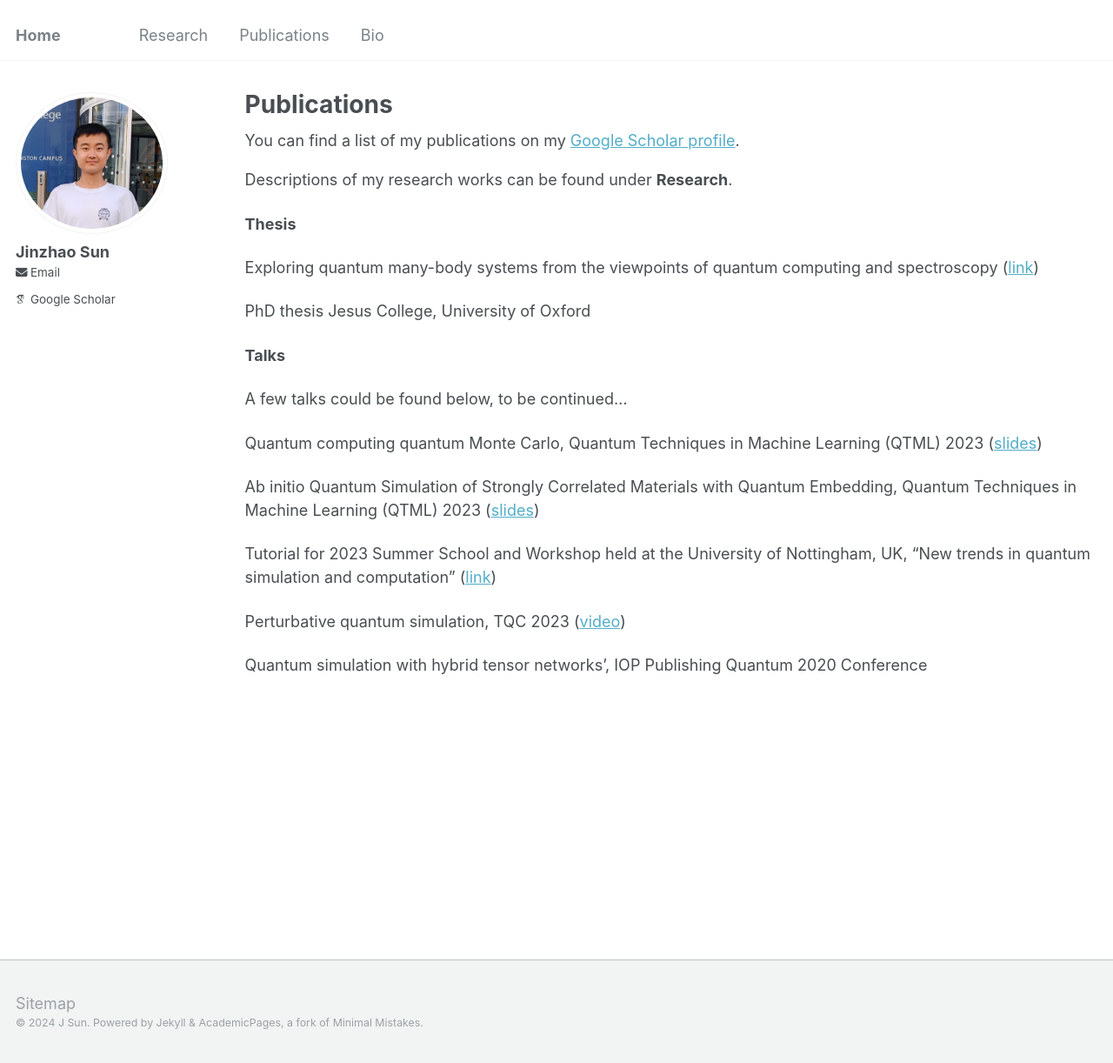
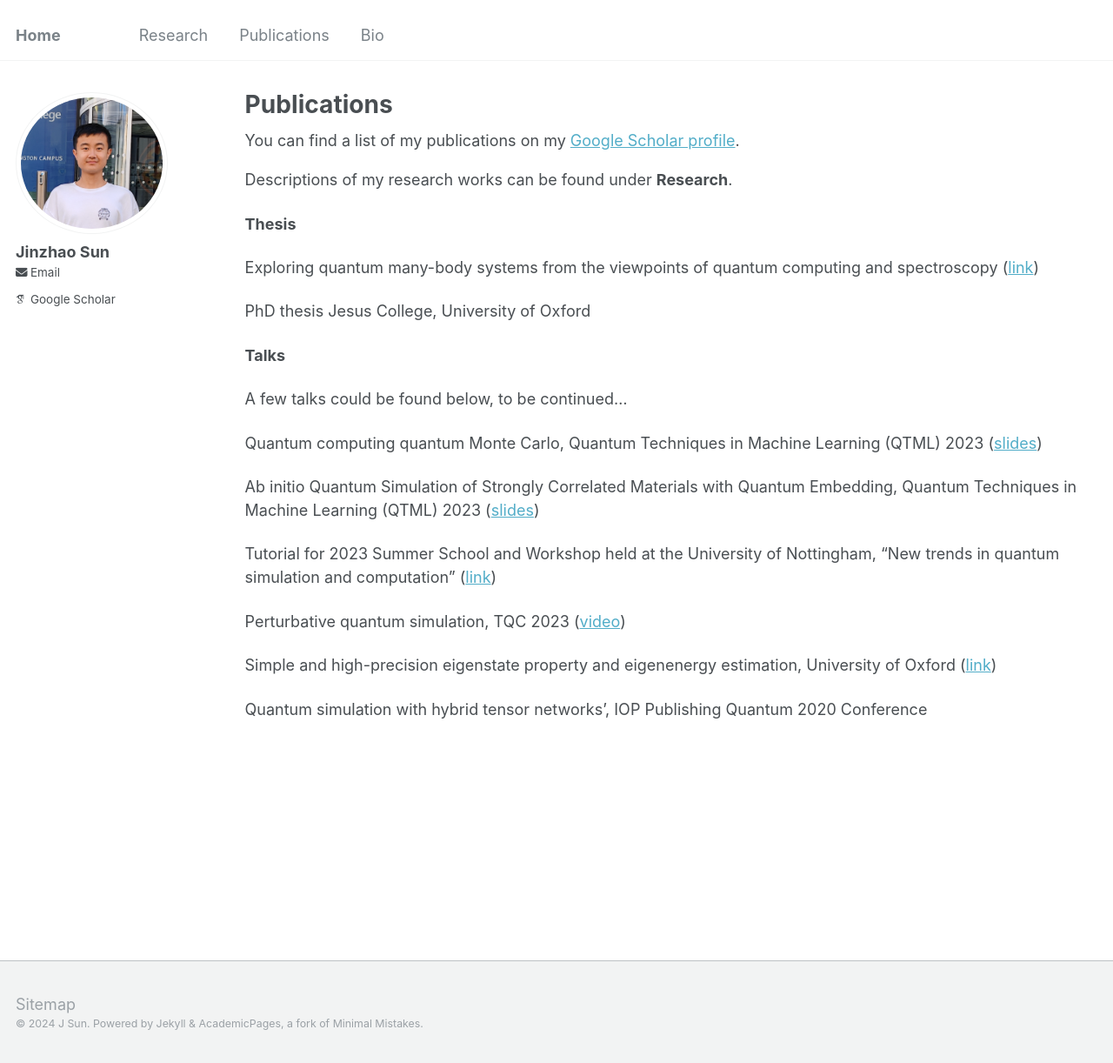
Before and after one commit to jinzhao-sun/jinzhao-sun.github.io, a Jekyll site: the page built from _pages/publications.md, in a window 1280 px wide and 1222 px high. Shown: the whole window at 87% size. Built offline with Jekyll 4.4.1, drawn with Linux system fonts in a browser that asks for light colours; some web fonts are replaced.

Commit message:
Update publications.md

```diff
--- a/_pages/publications.md
+++ b/_pages/publications.md
@@ -27,10 +27,12 @@ Quantum computing quantum Monte Carlo, Quantum Techniques in Machine Learning (Q
 
 Ab initio Quantum Simulation of Strongly Correlated Materials with Quantum Embedding, Quantum Techniques in Machine Learning (QTML) 2023 ([slides](https://indico.cern.ch/event/1288979/sessions/516280/#20231123))
 
-Tutorial for 2023 Summer School and Workshop held at the University of Nottingham, UK, "New trends in quantum simulation and computation" ([link](https://sites.google.com/view/captheory/qsqc-workshop/introduction))
+Tutorial for 2023 Summer School and Workshop held at the University of Nottingham, "New trends in quantum simulation and computation" ([link](https://sites.google.com/view/captheory/qsqc-workshop/introduction))
 
 
 Perturbative quantum simulation, TQC 2023 ([video](https://www.youtube.com/watch?v=jKSJYa58psk&ab_channel=Squid%3ASchoolsforQuantumInformationDevelopment))
+
+Simple and high-precision eigenstate property and eigenenergy estimation, University of Oxford ([link](https://www.physics.ox.ac.uk/events/simple-and-high-precision-eigenstate-property-and-eigenenergy-estimation))
 
 Quantum simulation with hybrid tensor networks’, IOP Publishing Quantum 2020 Conference
 
```
